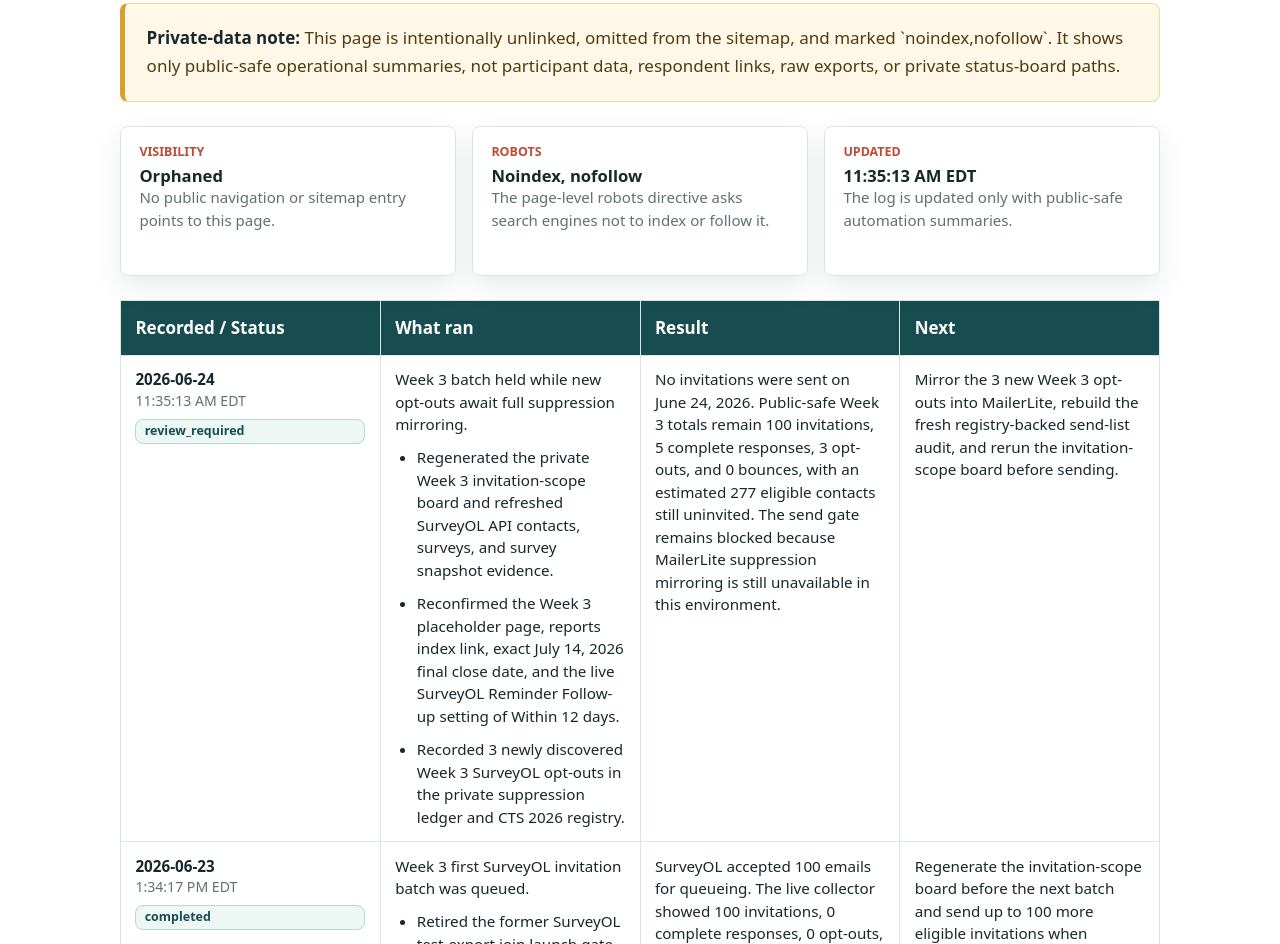
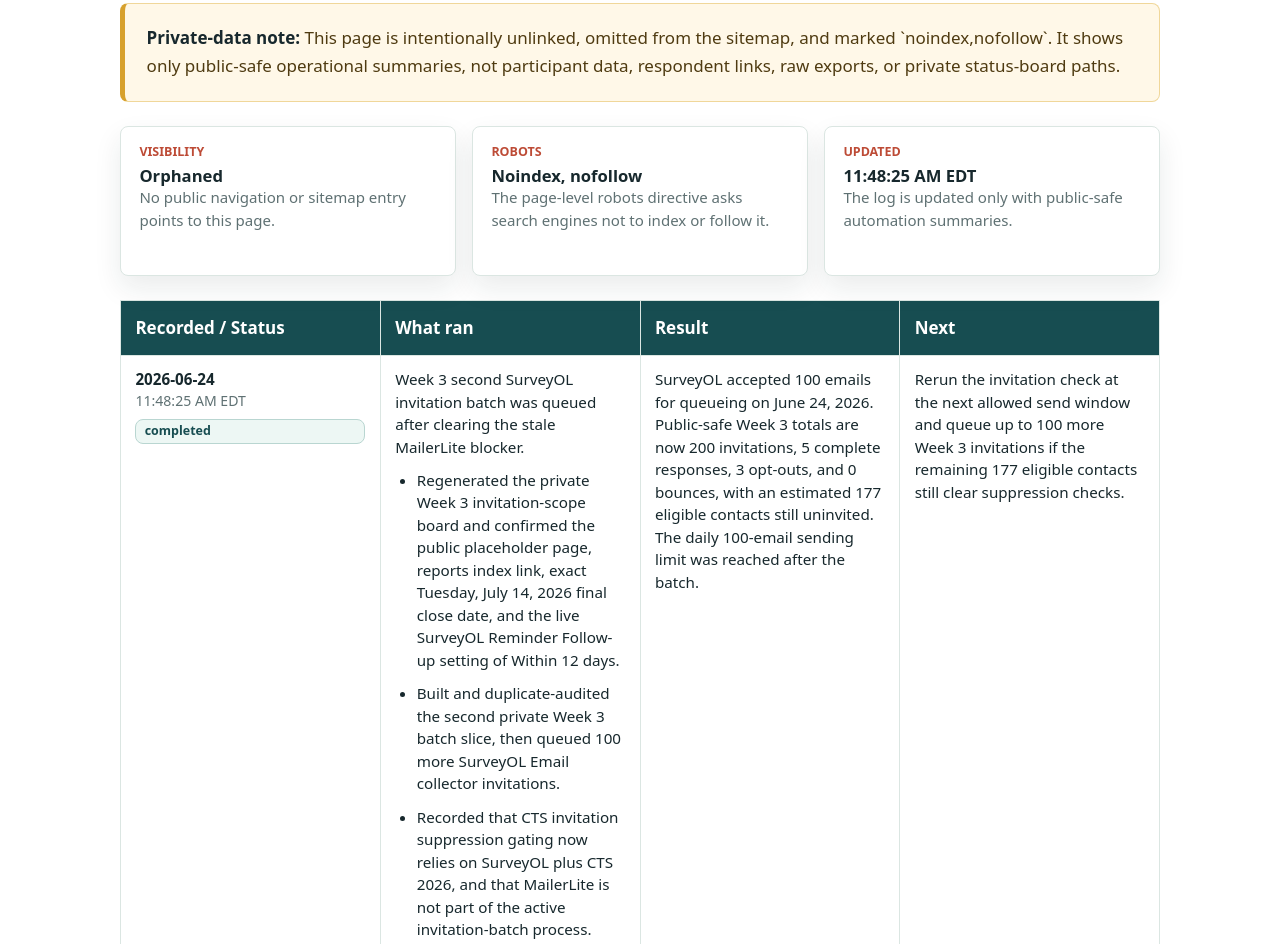
Before and after one commit to philstilwell/cts, a website: page automation-daily-log/index.html in a window 1280 px wide. Shown: the part 444-1388 px from the top of the page. Drawn offline with Linux system fonts and the light colour scheme.

Commit message:
Log Week 3 second invitation batch

```diff
--- a/automation-daily-log/index.html
+++ b/automation-daily-log/index.html
@@ -66,7 +66,7 @@
     </div>
     <div class="status-card">
       <span>Updated</span>
-      <strong>11:35:13 AM EDT</strong>
+      <strong>11:48:25 AM EDT</strong>
       <p>The log is updated only with public-safe automation summaries.</p>
     </div>
   </div>
@@ -83,15 +83,26 @@
       </thead>
       <tbody>
       <tr>
+        <td><div class="recorded-status"><time datetime="2026-06-24T11:48:25-04:00"><span class="recorded-date">2026-06-24</span><span class="recorded-time">11:48:25 AM EDT</span></time>
+<span class="log-status">completed</span></div></td>
+        <td>Week 3 second SurveyOL invitation batch was queued after clearing the stale MailerLite blocker.<ul>
+        <li>Regenerated the private Week 3 invitation-scope board and confirmed the public placeholder page, reports index link, exact Tuesday, July 14, 2026 final close date, and the live SurveyOL Reminder Follow-up setting of Within 12 days.</li>
+        <li>Built and duplicate-audited the second private Week 3 batch slice, then queued 100 more SurveyOL Email collector invitations.</li>
+        <li>Recorded that CTS invitation suppression gating now relies on SurveyOL plus CTS 2026, and that MailerLite is not part of the active invitation-batch process.</li>
+      </ul></td>
+        <td>SurveyOL accepted 100 emails for queueing on June 24, 2026. Public-safe Week 3 totals are now 200 invitations, 5 complete responses, 3 opt-outs, and 0 bounces, with an estimated 177 eligible contacts still uninvited. The daily 100-email sending limit was reached after the batch.</td>
+        <td>Rerun the invitation check at the next allowed send window and queue up to 100 more Week 3 invitations if the remaining 177 eligible contacts still clear suppression checks.</td>
+      </tr>
+      <tr>
         <td><div class="recorded-status"><time datetime="2026-06-24T11:35:13-04:00"><span class="recorded-date">2026-06-24</span><span class="recorded-time">11:35:13 AM EDT</span></time>
 <span class="log-status">review_required</span></div></td>
-        <td>Week 3 batch held while new opt-outs await full suppression mirroring.<ul>
+        <td>Week 3 batch briefly held while new opt-outs were reconciled.<ul>
         <li>Regenerated the private Week 3 invitation-scope board and refreshed SurveyOL API contacts, surveys, and survey snapshot evidence.</li>
         <li>Reconfirmed the Week 3 placeholder page, reports index link, exact July 14, 2026 final close date, and the live SurveyOL Reminder Follow-up setting of Within 12 days.</li>
         <li>Recorded 3 newly discovered Week 3 SurveyOL opt-outs in the private suppression ledger and CTS 2026 registry.</li>
       </ul></td>
-        <td>No invitations were sent on June 24, 2026. Public-safe Week 3 totals remain 100 invitations, 5 complete responses, 3 opt-outs, and 0 bounces, with an estimated 277 eligible contacts still uninvited. The send gate remains blocked because MailerLite suppression mirroring is still unavailable in this environment.</td>
-        <td>Mirror the 3 new Week 3 opt-outs into MailerLite, rebuild the fresh registry-backed send-list audit, and rerun the invitation-scope board before sending.</td>
+        <td>No invitations were sent in that earlier June 24, 2026 check. Public-safe Week 3 totals at that point remained 100 invitations, 5 complete responses, 3 opt-outs, and 0 bounces, with an estimated 277 eligible contacts still uninvited while the newly discovered opt-outs were being reconciled into the active SurveyOL plus CTS 2026 suppression controls.</td>
+        <td>After the opt-outs are reflected in the active suppression controls and the fresh registry-backed send-list audit is clear, rerun the invitation-scope board before sending.</td>
       </tr>
       <tr>
         <td><div class="recorded-status"><time datetime="2026-06-23T13:34:17-04:00"><span class="recorded-date">2026-06-23</span><span class="recorded-time">1:34:17 PM EDT</span></time>
```
Also changed, not shown: data/public/automation-daily-log.json (+19 -5 lines).
